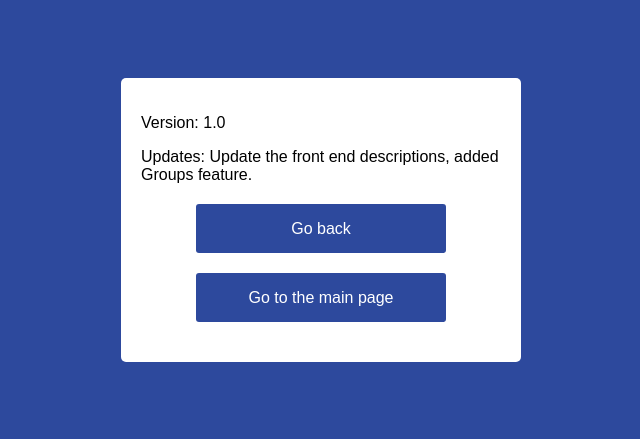
After one commit to jpknwls/SmartFocusProduction, a Django app: page /changelog/ in a window 1280 px wide. The commit adds this page. Shown: the top 439 px of the page, without its empty margins (319-959 px from the left). Run offline with Django 3.2, Linux system fonts and the light colour scheme; a user stored in the database is signed in; data comes from the database, SQL or seed files in the repository; parts of the project's set-up code (start-up, migrations or seed data) failed here and were passed over; some libraries are stand-ins or nearby versions.

Commit message:
added changelog

```diff
--- a/smartfocus/urls.py
+++ b/smartfocus/urls.py
@@ -22,6 +22,10 @@ urlpatterns = [
         auth_views.logout_then_login,
         name='logout'),
 
+    url(r'^changelog/',
+        login_required(views.changelog),
+        name='changelog'),
+
     url(r'^$',
         login_required(views.home),
         name='home'),
--- a/smartfocus/views.py
+++ b/smartfocus/views.py
@@ -132,3 +132,12 @@ def _pages_by_slug(pages):
             level=obj.level,
         )
     return data
+
+
+@require_store_association
+@require_page_visibility
+def changelog(request, *args, **kwargs):
+    """
+    Main page with nav showing links to different pages.
+    """
+    return render(request, 'changelog.html')
--- a/templates/base_authenticated.html
+++ b/templates/base_authenticated.html
@@ -89,7 +89,7 @@ to logged-in users should inherit from this template
     </main>
 
     <footer>
-        <p>&copy; Copyright 2017 by 焦点视光</p>
+        <p>Version 1.1  &copy; Copyright 2017 by 焦点视光</p>
     </footer>
 
 {% endblock %}
--- /dev/null
+++ b/templates/changelog.html
@@ -0,0 +1,88 @@
+{% extends "base.html" %}
+
+{% block title %}
+Changelog
+{% endblock %}
+
+{% block body %}
+<div class="update-list">
+    <div class="update-item">
+
+
+
+        {% block log %}{% endblock %}
+        <p>
+        Version: 1.0
+	</p><p>
+        Updates: Update the front end descriptions, added Groups feature.
+
+        </p>
+        {% block return %}
+	<div class="buttons">
+            <a href="javascript: history.back()">Go back</a>
+            <a href="/">Go to the main page</a>
+	</div>
+        {% endblock %}
+    </div>
+</div>
+{% endblock %}
+
+{% block extra_head %}
+    {{ block.super }}
+
+<style>
+
+* {
+box-sizing: border-box;
+}
+
+*:focus {
+    outline: none;
+}
+body {
+font-family: Arial;
+background-color: #2D499D; /*#3498DB; royal blue*/
+padding: 50px;
+}
+
+.update-list {
+margin: 20px auto;
+width: 400px;
+}
+
+.update-item {
+background-color: #FFF;
+padding: 20px;
+border-radius: 5px
+}
+
+.buttons {
+  align-horizontal: center;
+	margin: auto;
+}
+a {
+  border: 2px solid transparent;
+  background: #2D499D;
+  color: #ffffff;
+  font-size: 16px;
+  line-height: 25px;
+  padding: 10px 10px 10px 10px;
+  text-decoration: none;
+  text-shadow: none;
+  text-align: center;
+  border-radius: 3px;
+  box-shadow: none;
+  transition: 0.25s;
+  display: block;
+  width: 250px;
+  margin:  20px auto 20px auto;
+  justify-content: center;
+}
+
+a:hover {
+  background-color: #2980B9;
+}
+
+</style>
+
+{% endblock %}
```
